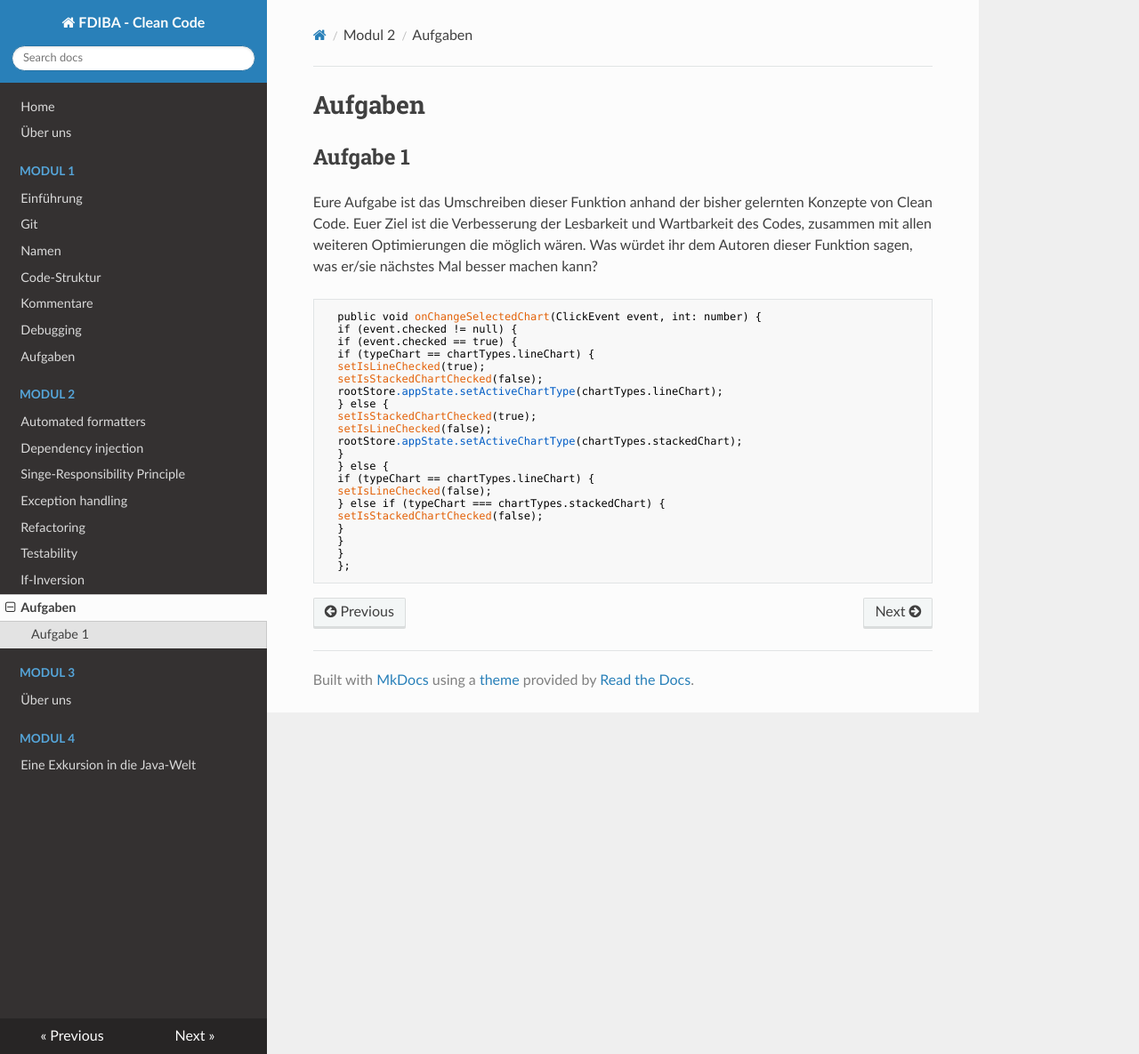
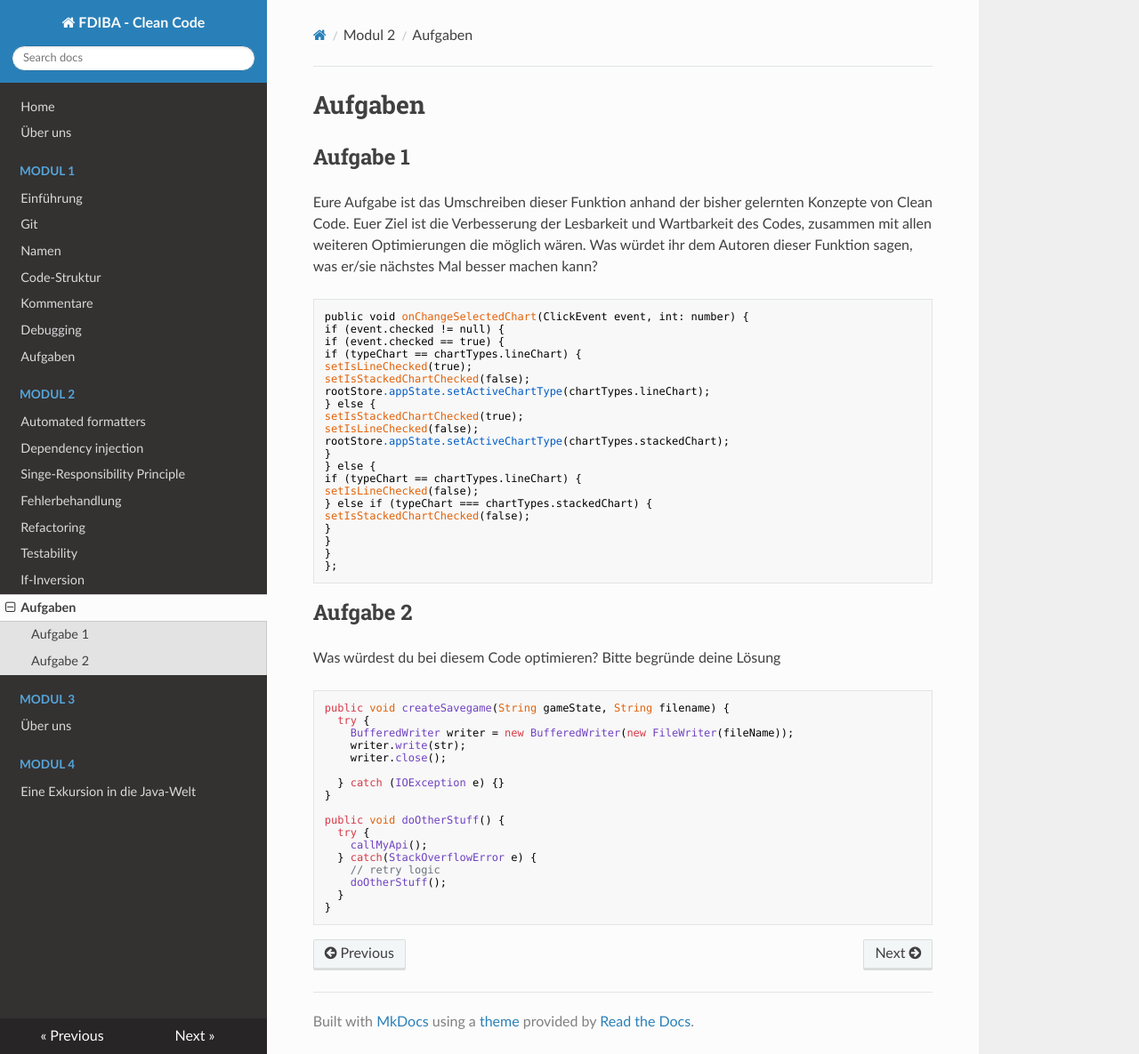
Before and after one commit to fdiba-clean-code/fdiba-clean-code.github.io, an MkDocs documentation site: the page built from docs/module-2/exercise.md, in a window 1280 px wide and 1185 px high. Shown: the whole window at 89% size. Built offline with MkDocs 1.6.1, drawn with Linux system fonts in a browser that asks for light colours; nearby versions of some CDN libraries.

Commit message:
Added exception handling

````diff
--- a/docs/module-2/exercise.md
+++ b/docs/module-2/exercise.md
@@ -6,25 +6,49 @@
 Euer Ziel ist die Verbesserung der Lesbarkeit und Wartbarkeit des Codes, zusammen mit allen weiteren Optimierungen die möglich wären. Was würdet ihr dem Autoren dieser Funktion sagen, was er/sie nächstes Mal besser machen kann?
 
 ```
-  public void onChangeSelectedChart(ClickEvent event, int: number) {
-  if (event.checked != null) {
-  if (event.checked == true) {
-  if (typeChart == chartTypes.lineChart) {
-  setIsLineChecked(true);
-  setIsStackedChartChecked(false);
-  rootStore.appState.setActiveChartType(chartTypes.lineChart);
-  } else {
-  setIsStackedChartChecked(true);
-  setIsLineChecked(false);
-  rootStore.appState.setActiveChartType(chartTypes.stackedChart);
+public void onChangeSelectedChart(ClickEvent event, int: number) {
+if (event.checked != null) {
+if (event.checked == true) {
+if (typeChart == chartTypes.lineChart) {
+setIsLineChecked(true);
+setIsStackedChartChecked(false);
+rootStore.appState.setActiveChartType(chartTypes.lineChart);
+} else {
+setIsStackedChartChecked(true);
+setIsLineChecked(false);
+rootStore.appState.setActiveChartType(chartTypes.stackedChart);
+}
+} else {
+if (typeChart == chartTypes.lineChart) {
+setIsLineChecked(false);
+} else if (typeChart === chartTypes.stackedChart) {
+setIsStackedChartChecked(false);
+}
+}
+}
+};
+```
+
+## Aufgabe 2
+
+Was würdest du bei diesem Code optimieren? Bitte begründe deine Lösung
+
+```
+public void createSavegame(String gameState, String filename) {
+  try {
+    BufferedWriter writer = new BufferedWriter(new FileWriter(fileName));
+    writer.write(str);
+    writer.close();
+
+  } catch (IOException e) {}
+}
+
+public void doOtherStuff() {
+  try {
+    callMyApi();
+  } catch(StackOverflowError e) {
+    // retry logic
+    doOtherStuff();
   }
-  } else {
-  if (typeChart == chartTypes.lineChart) {
-  setIsLineChecked(false);
-  } else if (typeChart === chartTypes.stackedChart) {
-  setIsStackedChartChecked(false);
-  }
-  }
-  }
-  };
+}
 ```
````
Also changed, not shown: docs/module-2/exception-handling.md (+69 -0 lines).
